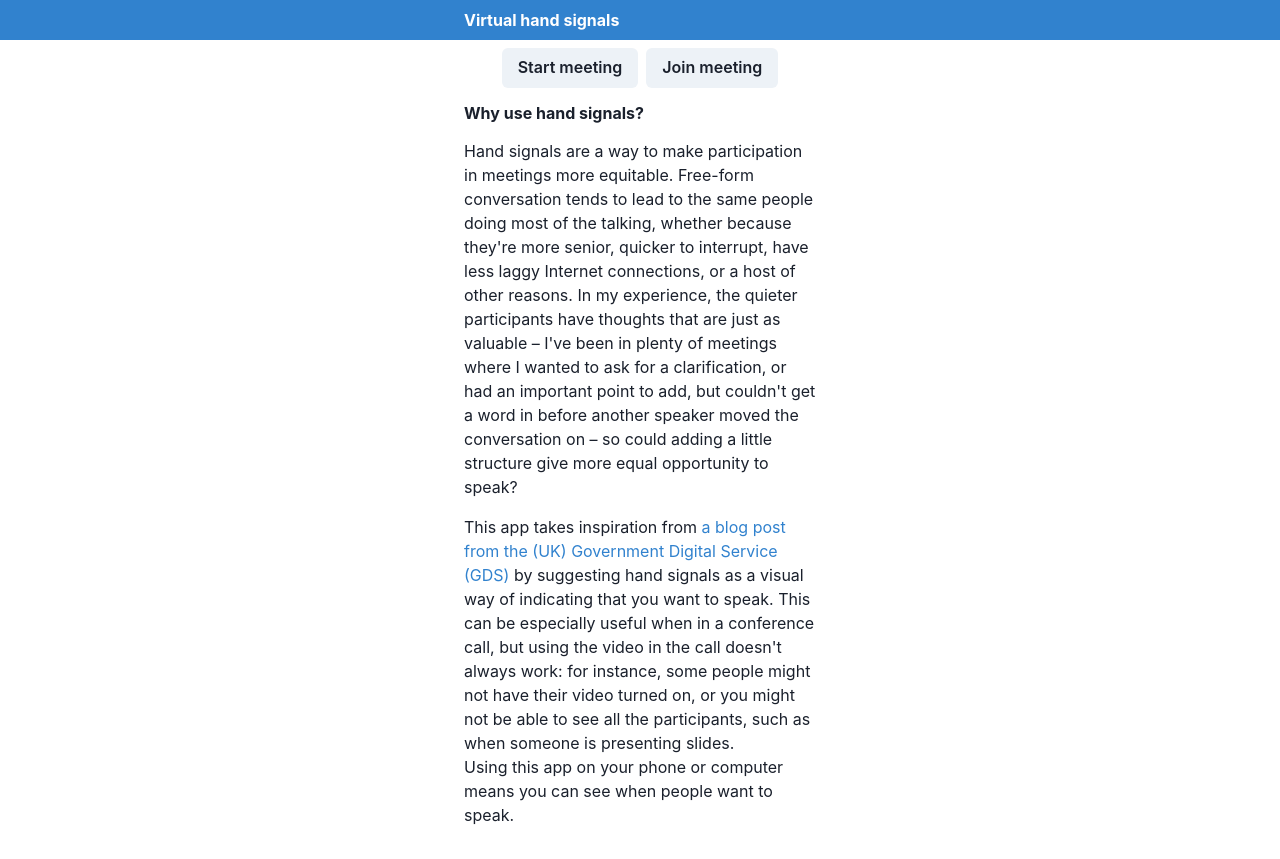
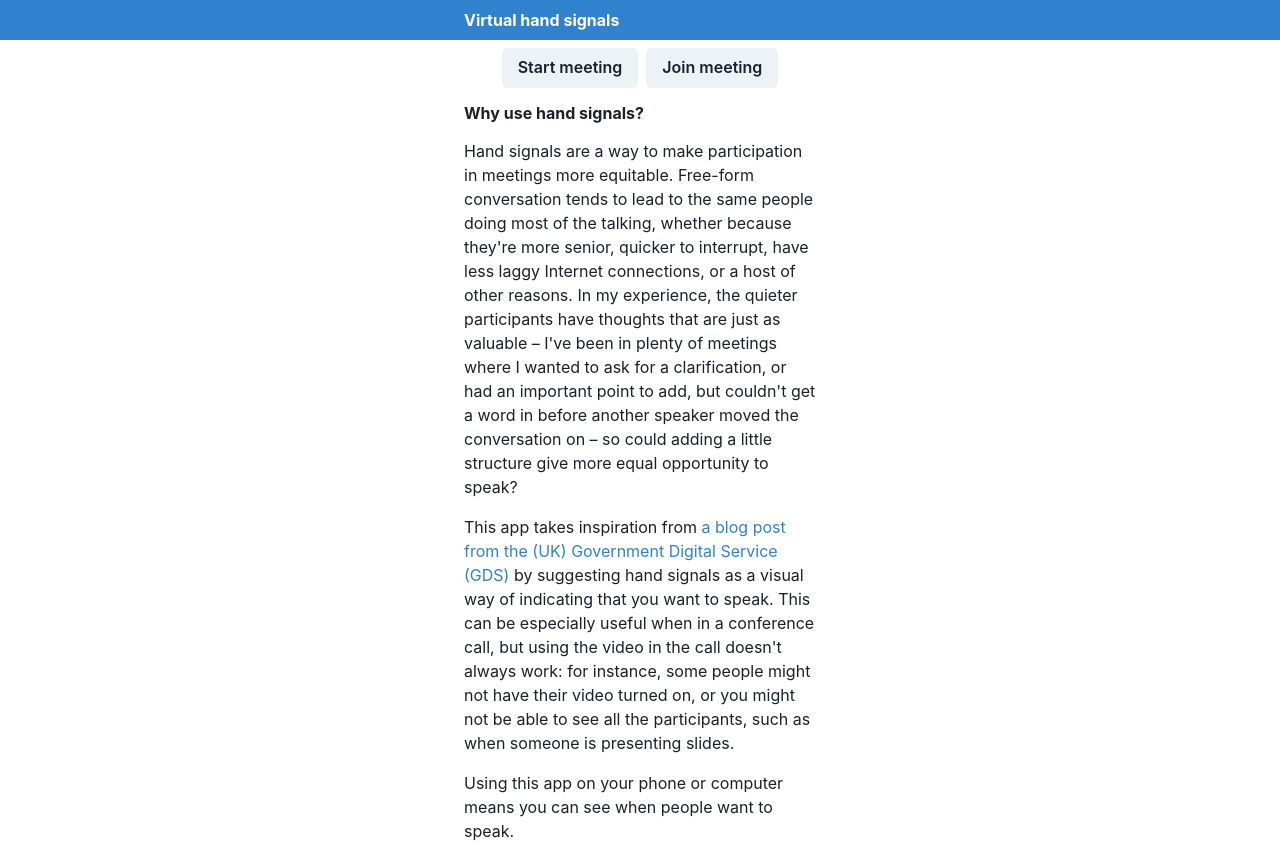
Before and after one commit to mwilliamson/virtual-hand-signals, a React (Create React App) app in the folder web-ui/: page / in a window 1280 px wide. Before the commit the page ends 827 px from the top, so only its background shows below. Built offline with nearby package versions, Linux system fonts and the light colour scheme.

Commit message:
Fix spacing

```diff
--- a/web-ui/src/HomePage.tsx
+++ b/web-ui/src/HomePage.tsx
@@ -45,7 +45,7 @@ export default function HomePage() {
                 so could adding a little structure give more equal opportunity to speak?
             </Text>
 
-            <Text>
+            <Text my={4}>
                 This app takes inspiration from {" "}
                 <Link
                     color="blue.500"
@@ -60,7 +60,7 @@ export default function HomePage() {
                 or you might not be able to see all the participants, such as when someone is presenting slides.
             </Text>
 
-            <Text>
+            <Text my={4}>
                 Using this app on your phone or computer means you can see when people want to speak.
             </Text>
         </Page>
```
